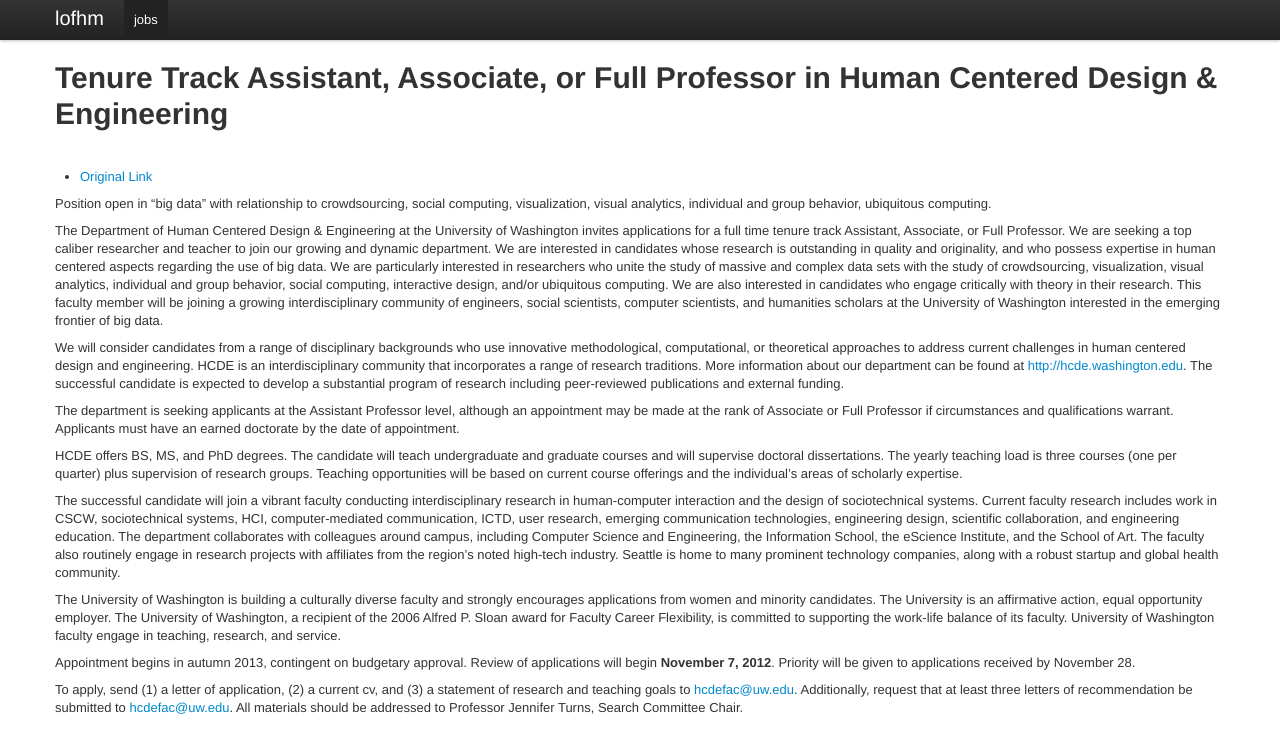
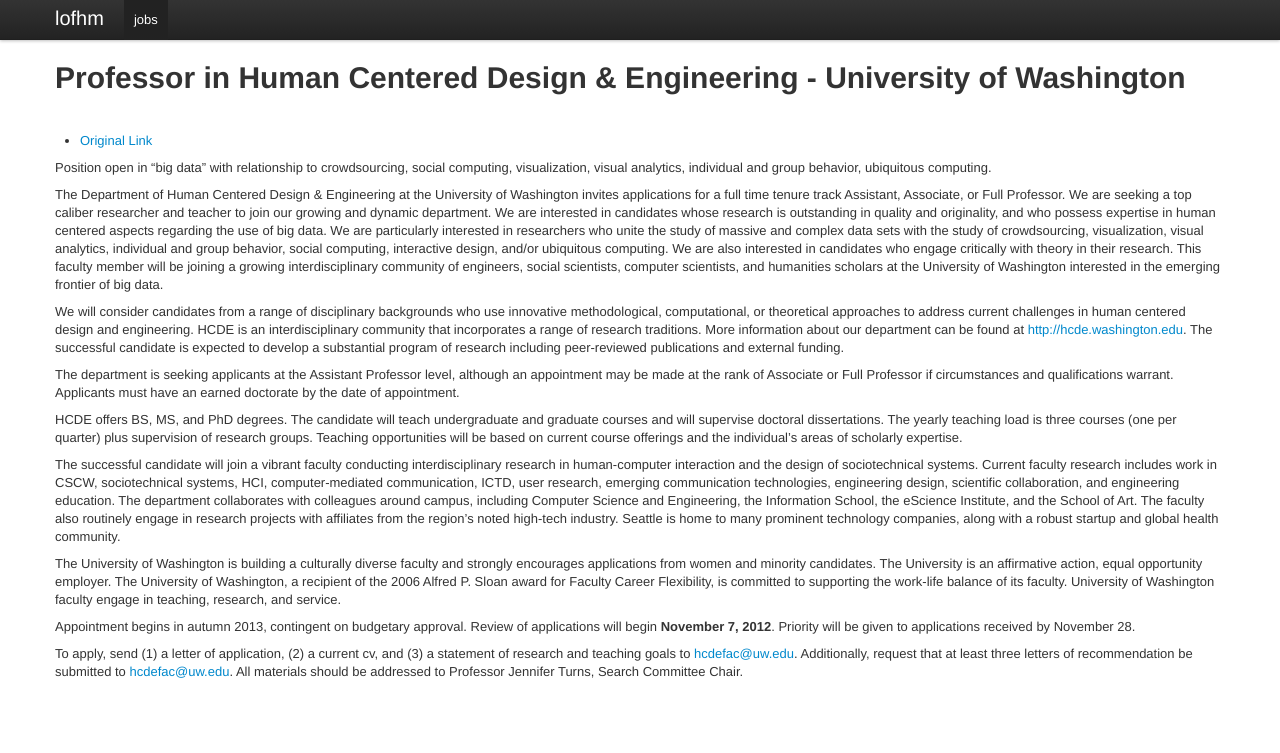
Before and after one commit to lofhm/DH-Job-Archive, a Jekyll site: the page built from _posts/2012-08-10-UW-Associate-Professor-Human-Centered-Design.markdown, in a window 1280 px wide. Shown: the top 753 px of the page. Built offline with Jekyll 4.4.1, drawn with Linux system fonts in a browser that asks for light colours.

Commit message:
tweaking title of udub job

```diff
--- a/_posts/2012-08-10-UW-Associate-Professor-Human-Centered-Design.markdown
+++ b/_posts/2012-08-10-UW-Associate-Professor-Human-Centered-Design.markdown
@@ -1,6 +1,6 @@
 ---
 layout: listing
-title: Tenure Track Assistant, Associate, or Full Professor in Human Centered Design & Engineering
+title: Professor in Human Centered Design & Engineering - University of Washington
 link: http://hcde.uw.edu/employment#tenure_track_assistant_associate_professor_aug_2012
 postdate: 2012-08-10
 published: true
```
